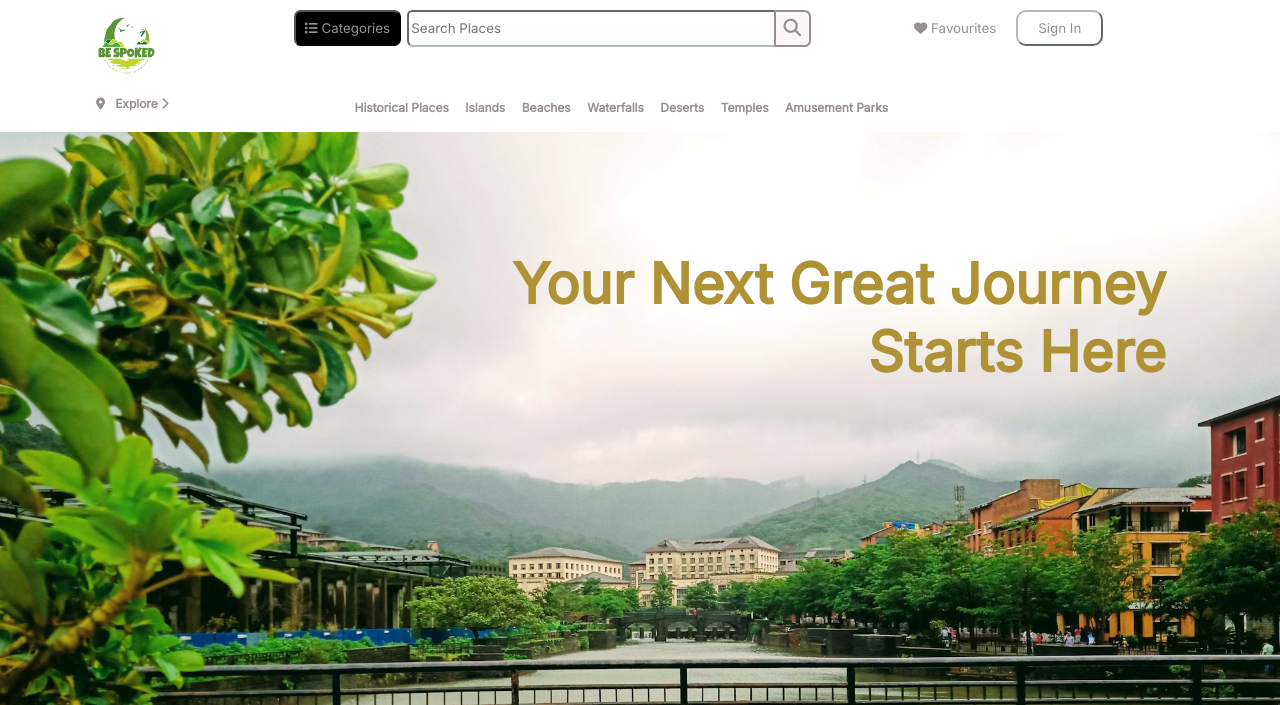
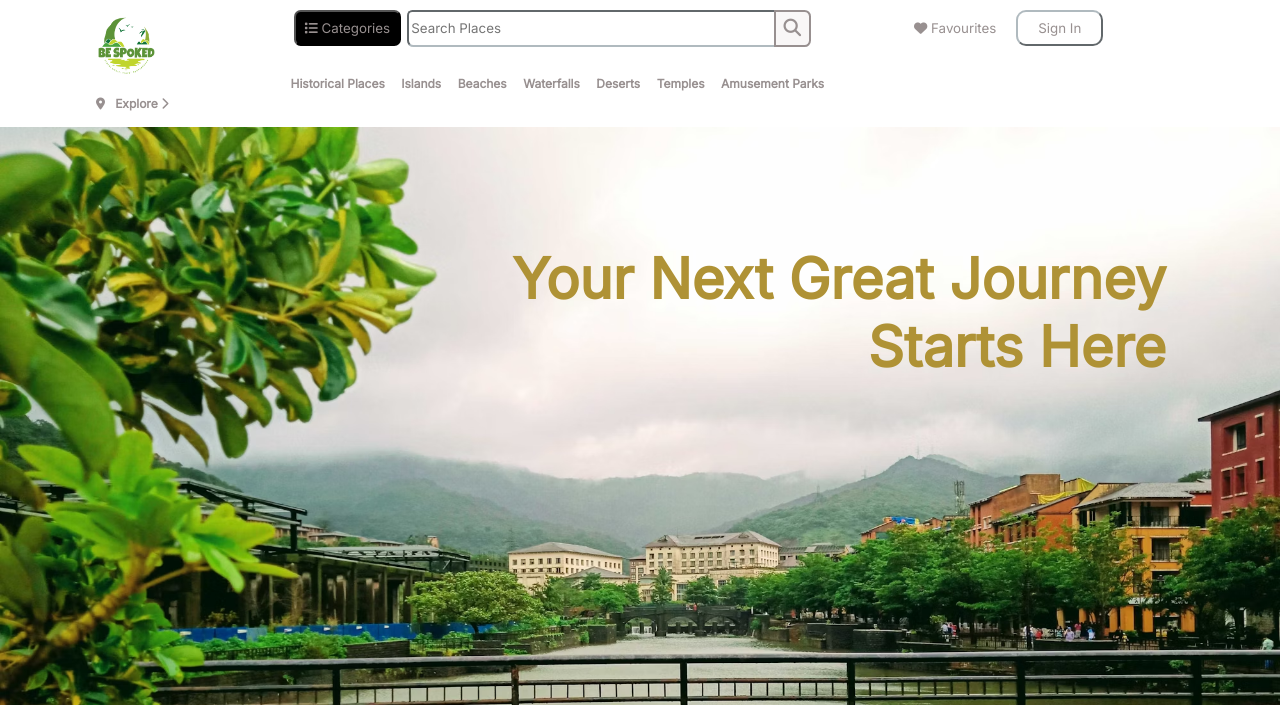
Before and after one commit to JyoshnaMalluru/Wander-Up, a plain HTML site: page index.html in a window 1280 px wide. Shown: the top 705 px of the page. Drawn offline with Linux system fonts and the light colour scheme.

Commit message:
add changes

```diff
--- a/index.html
+++ b/index.html
@@ -11,7 +11,6 @@
     <title>Wander Up</title>
 </head>
 <body>
-    <header>
         <section class="top-header">
             <div class="logo" ><img src="logoimg.png" alt="logo image" style="height: 60px;width: 60px;"/></div>
             <button id="Categories">
--- a/style.css
+++ b/style.css
@@ -143,3 +143,7 @@ p{
     flex-wrap: wrap;
     justify-content: space-evenly;
 }
+.events {
+    margin-top: -1.5rem;
+    margin-left: -4rem;
+}
```
